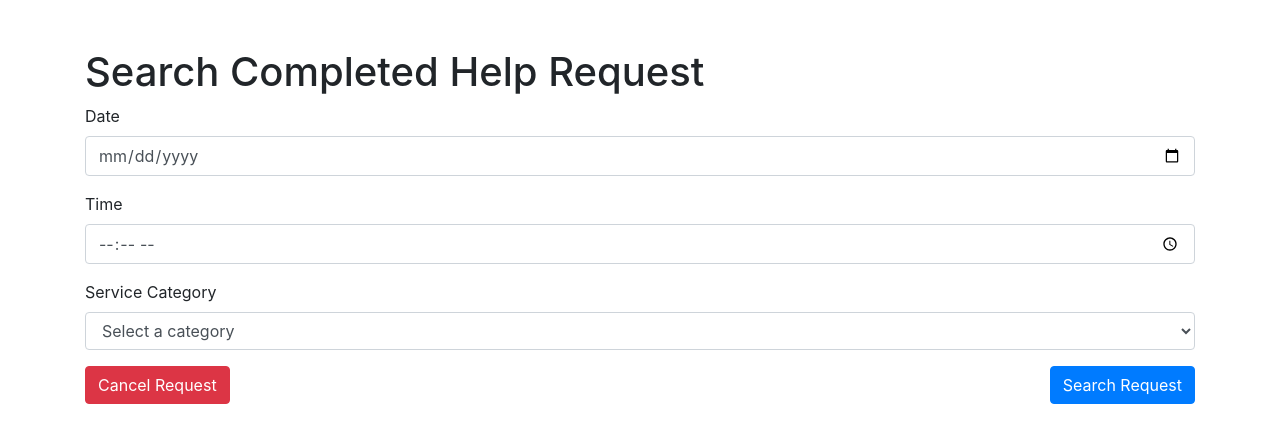
After one commit to zerulite/CSCI314_SIM2025Q4_T05_uno, a Python web app: template templates/searchCompletedRequest.html in a window 1280 px wide. The commit adds this page. Shown: the top 443 px of the page. Run offline with Jinja, Linux system fonts and the light colour scheme; the template is opened without the code that fills it, so the values that code supplies are empty.

Commit message:
add search completed request page

```diff
--- /dev/null
+++ b/templates/searchCompletedRequest.html
@@ -0,0 +1,64 @@
+<!DOCTYPE html>
+<html lang="en">
+    <head>
+        <meta charset="utf-8" />
+        <meta name="viewport" content="width=device-width,initial-scale=1" />
+        <title>Search Completed Request</title>
+        <link
+            rel="stylesheet"
+            href="https://cdn.jsdelivr.net/npm/bootstrap@4.0.0/dist/css/bootstrap.min.css"
+            integrity="sha384-Gn5384xqQ1aoWXA+058RXPxPg6fy4IWvTNh0E263XmFcJlSAwiGgFAW/dAiS6JXm"
+            crossorigin="anonymous"
+        />
+    </head>
+    <body>
+        <div class="container">
+            <h1 class="mt-5">Search Completed Help Request</h1>
+            <form method="POST" action="/SearchCompletedReq">
+                <div class="form-group">
+                    <label for="location">Date</label>
+                    <input
+                        type="date"
+                        class="form-control"
+                        id="date"
+                        name="date"
+                        placeholder="Enter date"
+                        required
+                    />
+                </div>
+                <div class="form-group">
+                    <label for="location">Time</label>
+                    <input
+                        type="time"
+                        class="form-control"
+                        id="time"
+                        name="time"
+                        required
+                    />
+                </div>
+                <div class="form-group">
+                    <label for="title">Service Category</label>
+                    <select
+                        class="form-control"
+                        id="category"
+                        name="category"
+                        required
+                    >
+                        <option value="" disabled selected>
+                            Select a category
+                        </option>
+                        <option value="Wheelchair">Wheelchair</option>
+                        <option value="Park">Park</option>
+                        <option value="Other">Other</option>
+                    </select>
+                </div>
+                <a class="btn btn-danger float-left" href="/ViewReq">
+                    Cancel Request
+                </a>
+                <button type="submit" class="btn btn-primary float-right">
+                    Search Request
+                </button>
+            </form>
+        </div>
+    </body>
+</html>
--- a/templates/searchRequest.html
+++ b/templates/searchRequest.html
@@ -37,7 +37,7 @@
                     />
                 </div>
                 <div class="form-group">
-                    <label for="title">Category</label>
+                    <label for="title">Service Category</label>
                     <select
                         class="form-control"
                         id="category"
```
